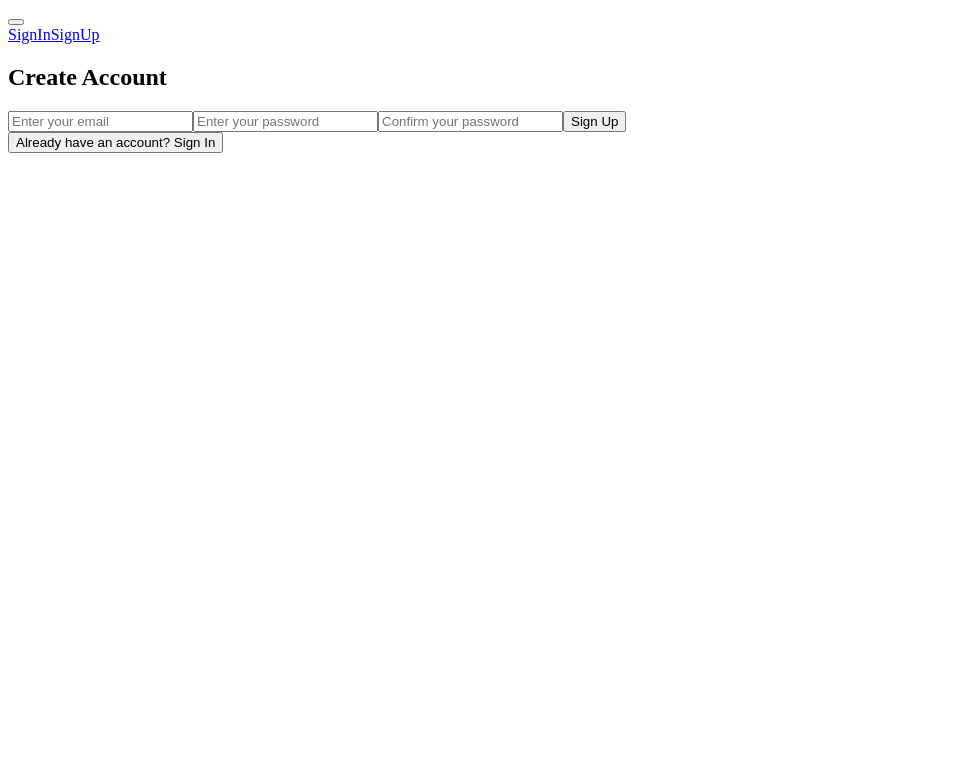
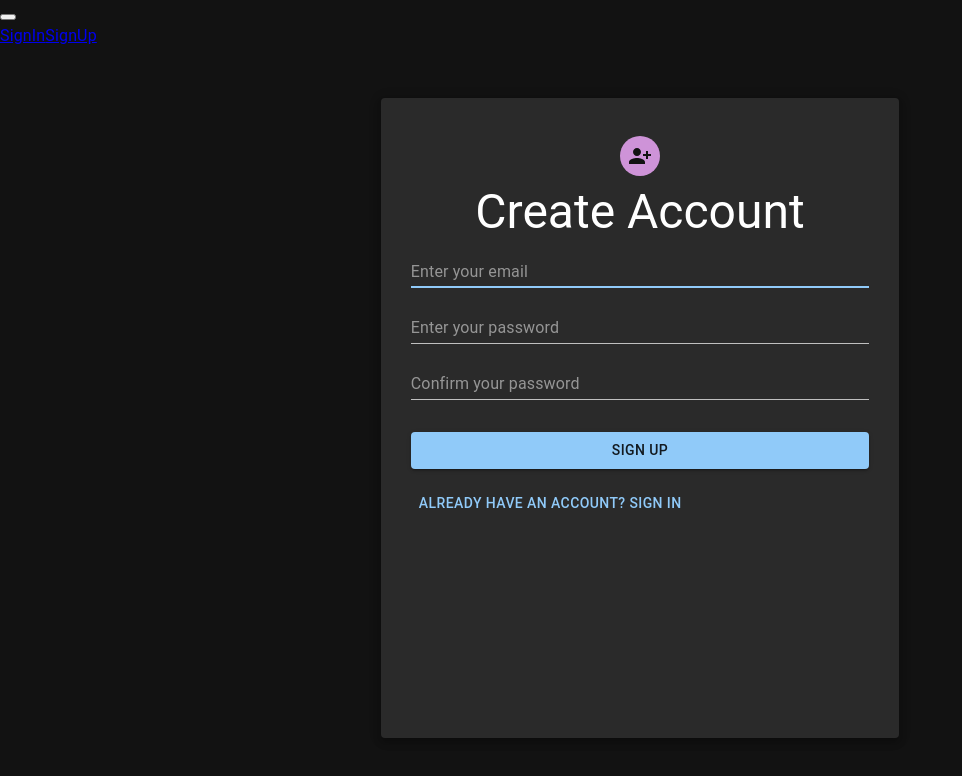
Before and after one commit to jcabrera2502/NJIT-Lowlanders, a React (Create React App) app in the folder frontend/: page /SignUp in a window 1280 px wide. Shown: the top 776 px of the page, without its empty margins (0-962 px from the left). Built offline with nearby package versions, Linux system fonts and the light colour scheme; no server answers.

Commit message:
Styled SignUp Page

```diff
--- a/frontend/src/components/Auth-Components/SignIn.jsx
+++ b/frontend/src/components/Auth-Components/SignIn.jsx
@@ -65,7 +65,7 @@ const SignIn = () => {
     <>
     <CssBaseline>
         <Container>
-          <Paper elevation={5} variant="elevation" square={false} style={paperStyle} >
+          <Paper elevation={5} variant="elevation" square={false} style={paperStyle}>
             <Box
             sx={{
               display: 'flex',
@@ -108,11 +108,11 @@ const SignIn = () => {
                   type="submit"
                   fullWidth
                 >Log In</Button>
-              <Link type="button" onClick={() => (window.location.href = "http://localhost:3000/SignUp")}>Don't have an account? Sign Up</Link>
+                <Button disableRipple style={{backgroundColor: "transparent"}} type="button" onClick={() => (window.location.href = "http://localhost:3000/SignUp")}>Don't have an account? Sign Up</Button>
               </form>
               {!resetEmailSent ? (
                 <div>
-                <Link type="button" variant="contained" onClick={handleForgotPassword}>Forgot Password?</Link>
+                  <Button disableRipple style={{backgroundColor: "transparent"}} type="button" onClick={handleForgotPassword}>Forgot Password?</Button>
                 </div>
               ) : (
                 <div>
--- a/frontend/src/components/Auth-Components/SignUp.jsx
+++ b/frontend/src/components/Auth-Components/SignUp.jsx
@@ -3,7 +3,29 @@ import React, { useState } from "react";
 import { auth } from "../../firebase";
 import { Button, TextField, Paper, Typography, Container,
   CssBaseline, Link, Box, Avatar, Grid} from "@mui/material";
-import LockOutlinedIcon from '@mui/icons-material/LockOutlined';
+  import PersonAddAlt1Icon from '@mui/icons-material/PersonAddAlt1';
+
+function Copyright(props) {
+  return (
+    <Typography variant="body2" color="text.secondary" align="center" {...props}>
+      {'Copyright © '}
+      <Link color="inherit" href="https://github.com/jcabrera2502/NJIT-Lowlanders">
+        NJIT Lowlanders
+      </Link>{' '}
+      {new Date().getFullYear()}
+      {'.'}
+    </Typography>
+  );
+}
+
+const paperStyle =
+{
+  padding: 30,
+  height: "80vh",
+  width: "45%",
+  margin: "50px auto"
+};
+
 const SignUp = () => {
       // State variables for email, password, password confirmation, and error message
 
@@ -33,36 +55,64 @@ const SignUp = () => {
   };
 
   return (
-    <section>
-    <div className="sign-in-container">
+    <>
+    <CssBaseline>
+        <Container>
+          <Paper elevation={5} variant="elevation" square={false} style={paperStyle}>
             <form onSubmit={signUp}>
-        <h1>Create Account</h1>
-        <input
+              <Box
+              sx={{
+                display: 'flex',
+                flexDirection: 'column',
+                alignItems: 'center',
+              }}
+              >
+                <Avatar sx={{ m: 1, bgcolor: 'secondary.main' }}>
+                  <PersonAddAlt1Icon />
+                </Avatar>
+              </Box>
+              <Typography variant="h3" textAlign={"center"}>Create Account</Typography>
+              <TextField
+                autoFocus
+                margin = "normal"
+                variant="standard"
                 type="email"
                 placeholder="Enter your email"
                 value={email}
                 onChange={(e) => setEmail(e.target.value)}
-        ></input>
-        <input
+                required
+                fullWidth
+              ></TextField>
+              <TextField
+                margin = "normal"
+                variant="standard"
                 type="password"
                 placeholder="Enter your password"
                 value={password}
                 onChange={(e) => setPassword(e.target.value)}
-        ></input>
-        <input
+                required
+                fullWidth
+              ></TextField>
+              <TextField
+                margin = "normal"
+                variant="standard"
                 type="password"
                 placeholder="Confirm your password"
                 value={confirmPassword}
                 onChange={(e) => setConfirmPassword(e.target.value)}
-        ></input>
-        <button type="submit">Sign Up</button>
+                required
+                fullWidth
+              ></TextField>
+              <Button sx={{ mt: 3, mb: 2 }} fullWidth type="submit" variant="contained">Sign Up</Button>
               <div>
-        <button type="button" onClick={() => (window.location.href = "http://localhost:3000/Signin")}> Already have an account? Sign In</button>
+              <Button disableRipple style={{backgroundColor: "transparent"}} type="button" onClick={() => (window.location.href = "http://localhost:3000/Signin")}> Already have an account? Sign In</Button>
               </div>
               {error && <p style={{ color: "red" }}>{error}</p>}
             </form>
-    </div>
-    </section>
+          </Paper>
+        </Container>
+      </CssBaseline>
+    </>
   );
 };
 
```
Lines whose indentation alone changed are shown as unchanged.
